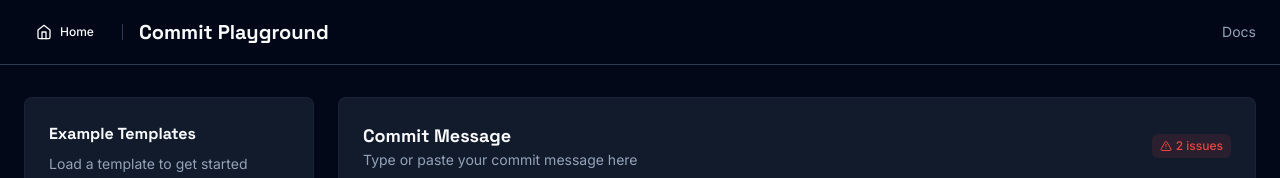
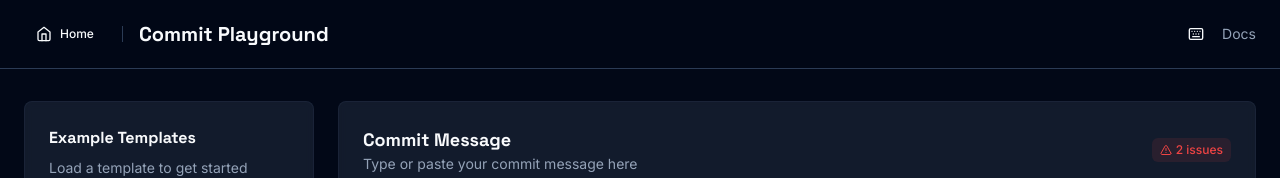
Before and after one commit to slaw469/Commitly, a React (Vite) app in the folder apps/commitly-web/: page /playground in a window 1280 px wide. Shown: the top 178 px of the page. Built offline with nearby package versions, Linux system fonts and the light colour scheme.

Commit message:
feat(web): add keyboard shortcuts to playground (cmd+enter, cmd+shift+f)

```diff
--- a/apps/commitly-web/src/pages/Playground.tsx
+++ b/apps/commitly-web/src/pages/Playground.tsx
@@ -1,7 +1,7 @@
 // File: apps/commitly-web/src/pages/Playground.tsx
 
-import { useMemo, useCallback, useState } from 'react';
-import { Check, Sparkles, AlertCircle, AlertTriangle, Copy, CheckCircle2, Home } from 'lucide-react';
+import { useMemo, useCallback, useState, useEffect } from 'react';
+import { Check, Sparkles, AlertCircle, AlertTriangle, Copy, CheckCircle2, Home, Keyboard } from 'lucide-react';
 import { validate, suggestFix } from '@commitly/core';
 import type { ValidationResult } from '@commitly/core';
 import { cn } from '@/lib/utils';
@@ -120,6 +120,30 @@ export default function Playground({ defaultMessage = demoMessage }: Props): JSX
   const totalIssues = validationResult.errors.length + validationResult.warnings.length;
   const charCount = validationResult.parsed.header.length;
 
+  // Keyboard shortcuts
+  useEffect(() => {
+    const handleKeyDown = (e: KeyboardEvent) => {
+      // Cmd/Ctrl + Enter - Show validation result
+      if ((e.metaKey || e.ctrlKey) && e.key === 'Enter') {
+        e.preventDefault();
+        toast({
+          variant: totalIssues === 0 ? 'success' : 'destructive',
+          title: totalIssues === 0 ? 'Valid commit' : `${totalIssues} issue(s) found`,
+          description: totalIssues === 0 ? 'Your commit message is valid' : 'Check the issues below',
+        });
+      }
+
+      // Cmd/Ctrl + Shift + F - Apply auto-fix
+      if ((e.metaKey || e.ctrlKey) && e.shiftKey && e.key === 'F') {
+        e.preventDefault();
+        handleApplyFix();
+      }
+    };
+
+    document.addEventListener('keydown', handleKeyDown);
+    return () => document.removeEventListener('keydown', handleKeyDown);
+  }, [totalIssues, handleApplyFix]);
+
   return (
     <div className="min-h-screen bg-background">
       {/* Header */}
@@ -136,6 +160,14 @@ export default function Playground({ defaultMessage = demoMessage }: Props): JSX
             <h2 className="text-xl font-bold font-display text-foreground">Commit Playground</h2>
           </div>
           <div className="flex items-center gap-2">
+            <Button
+              variant="ghost"
+              size="sm"
+              title="Keyboard shortcuts: Cmd/Ctrl+Enter to validate, Cmd/Ctrl+Shift+F to auto-fix"
+              className="h-9 w-9 p-0"
+            >
+              <Keyboard className="h-4 w-4" />
+            </Button>
             <a href="/docs" className="text-sm text-muted-foreground hover:text-foreground transition-colors">
               Docs
             </a>
```
